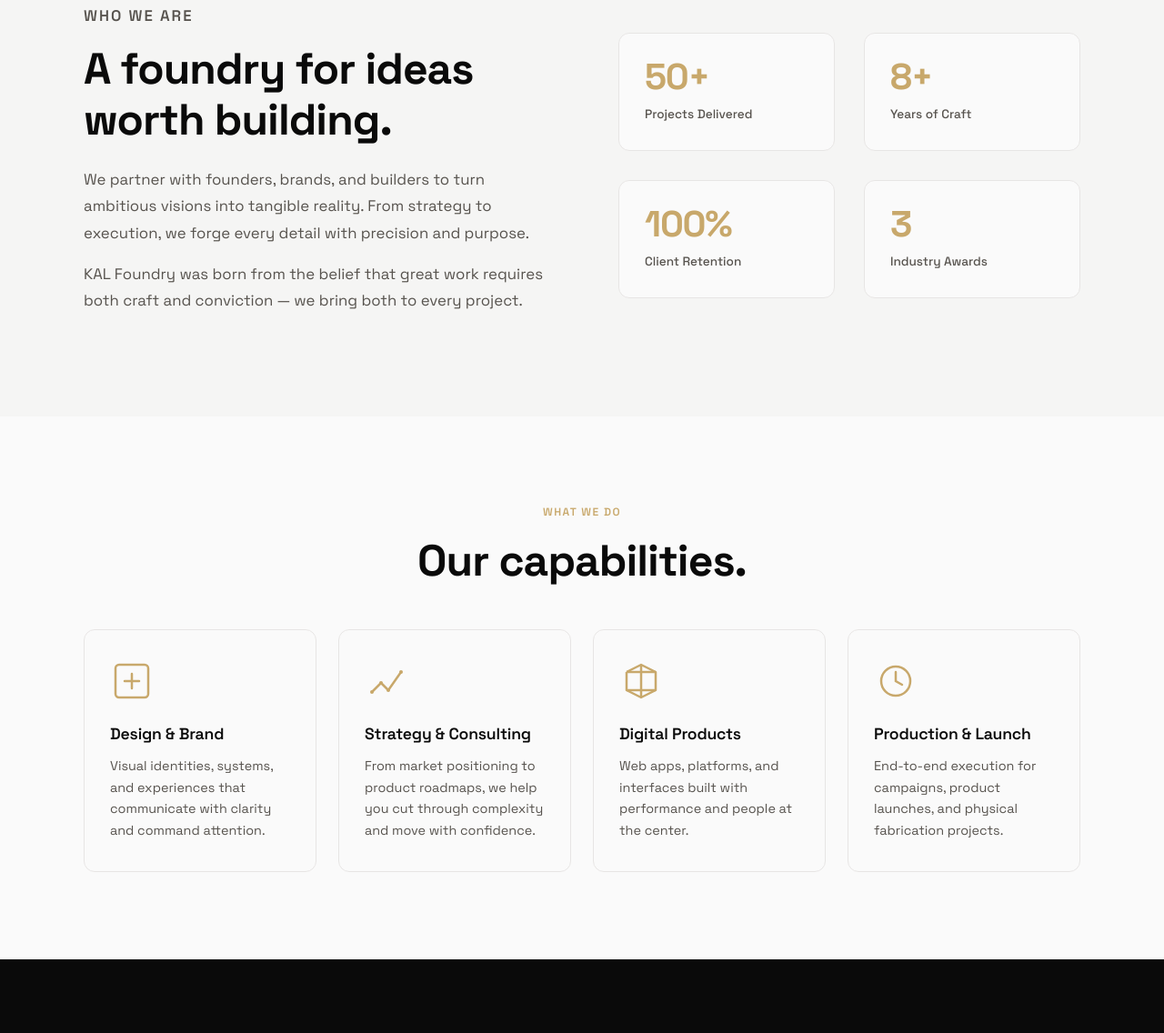
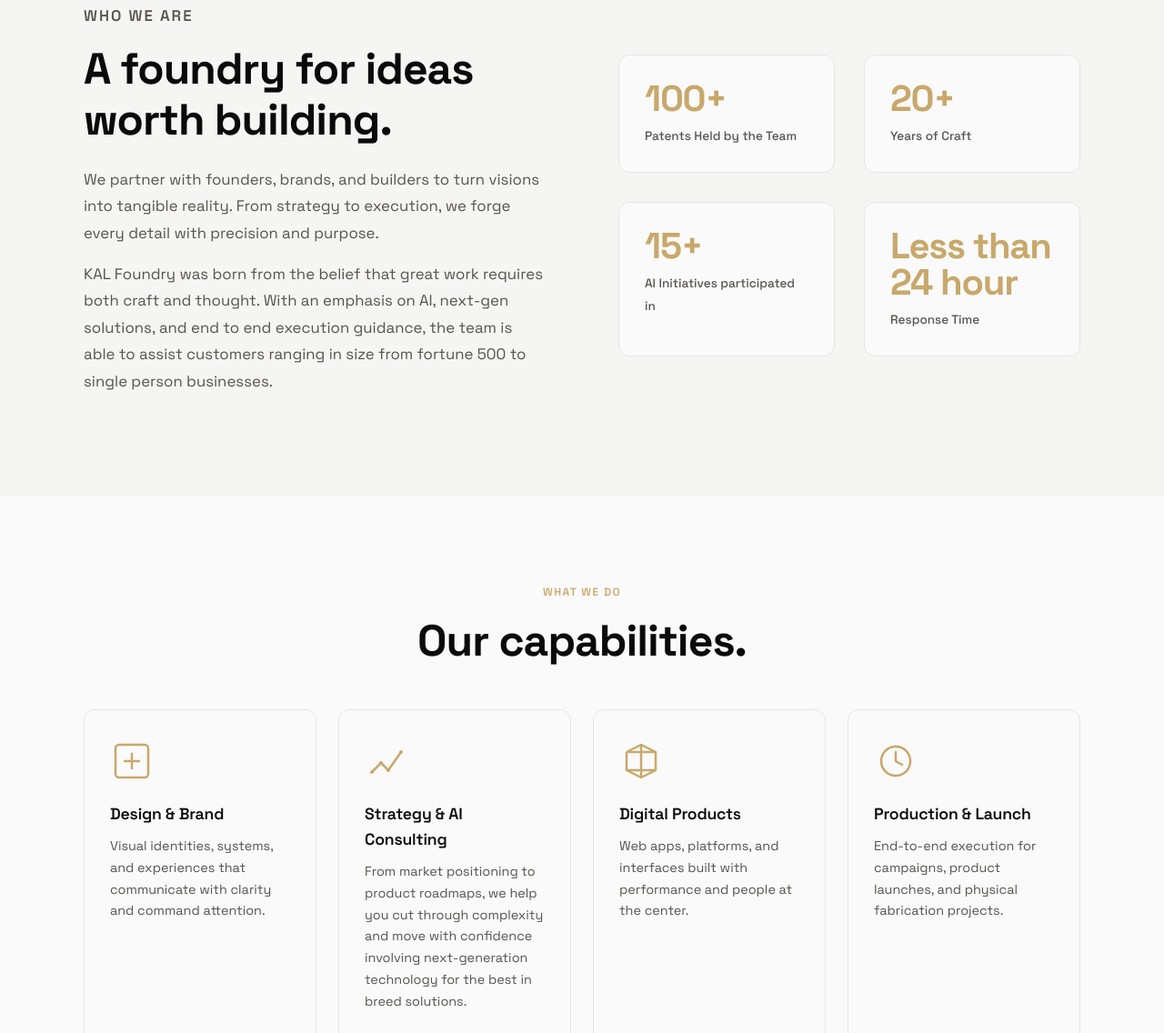
Before and after one commit to KALFoundry/kalFoundryHomepage, a plain HTML site: page index.html in a window 1280 px wide. Shown: the part 893-2029 px from the top of the page at 91% size. Drawn offline with Linux system fonts and the light colour scheme.

Commit message:
Updated site

```diff
--- a/index.html
+++ b/index.html
@@ -33,7 +33,7 @@
     <div class="hero__content">
       <p class="hero__eyebrow">Crafted with intention</p>
       <h1 class="hero__headline">We build things<br />that <em>last</em>.</h1>
-      <p class="hero__sub">KAL Foundry is a creative studio dedicated to forging bold ideas into lasting digital and physical experiences.</p>
+      <p class="hero__sub">KAL Foundry is a team dedicated to forging bold ideas into lasting digital and physical experiences.</p>
       <div class="hero__actions">
         <a href="#work" class="btn btn--primary">See Our Work</a>
         <a href="#about" class="btn btn--ghost">Learn More</a>
@@ -53,25 +53,25 @@
         <div class="about__text">
           <p class="label">Who We Are</p>
           <h2 class="section__heading">A foundry for ideas worth building.</h2>
-          <p>We partner with founders, brands, and builders to turn ambitious visions into tangible reality. From strategy to execution, we forge every detail with precision and purpose.</p>
-          <p>KAL Foundry was born from the belief that great work requires both craft and conviction — we bring both to every project.</p>
+          <p>We partner with founders, brands, and builders to turn visions into tangible reality. From strategy to execution, we forge every detail with precision and purpose.</p>
+          <p>KAL Foundry was born from the belief that great work requires both craft and thought. With an emphasis on AI, next-gen solutions, and end to end execution guidance, the team is able to assist customers ranging in size from fortune 500 to single person businesses.</p>
         </div>
         <div class="about__stats">
           <div class="stat">
-            <span class="stat__number">50+</span>
-            <span class="stat__label">Projects Delivered</span>
+            <span class="stat__number">100+</span>
+            <span class="stat__label">Patents Held by the Team</span>
           </div>
           <div class="stat">
-            <span class="stat__number">8+</span>
+            <span class="stat__number">20+</span>
             <span class="stat__label">Years of Craft</span>
           </div>
           <div class="stat">
-            <span class="stat__number">100%</span>
-            <span class="stat__label">Client Retention</span>
+            <span class="stat__number">15+</span>
+            <span class="stat__label">AI Initiatives participated in</span>
           </div>
           <div class="stat">
-            <span class="stat__number">3</span>
-            <span class="stat__label">Industry Awards</span>
+            <span class="stat__number">Less than 24 hour</span>
+            <span class="stat__label">Response Time</span>
           </div>
         </div>
       </div>
@@ -104,8 +104,8 @@
               <circle cx="40" cy="14" r="2" fill="currentColor"/>
             </svg>
           </div>
-          <h3>Strategy &amp; Consulting</h3>
-          <p>From market positioning to product roadmaps, we help you cut through complexity and move with confidence.</p>
+          <h3>Strategy &amp; AI Consulting</h3>
+          <p>From market positioning to product roadmaps, we help you cut through complexity and move with confidence involving next-generation technology for the best in breed solutions.</p>
         </div>
         <div class="service-card">
           <div class="service-card__icon">
```
